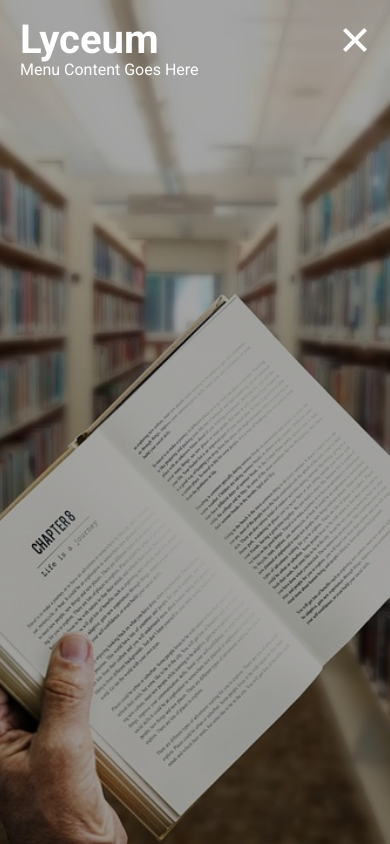
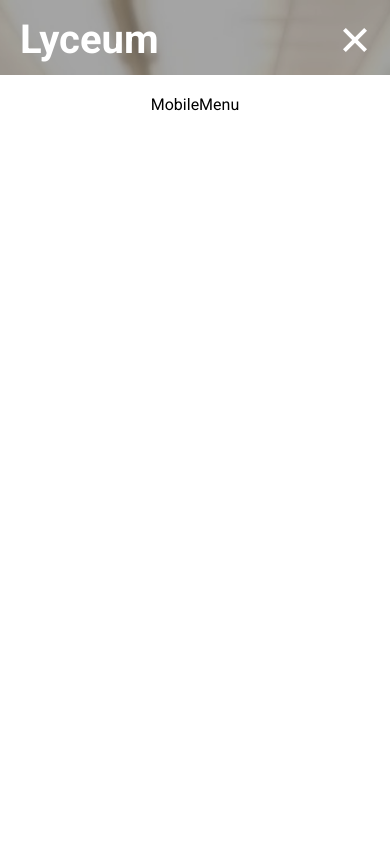
Before and after one commit to michaelpaulcuccia/lyceum, a Next.js app in the folder my-app/: page / in a window 390 px wide. Both pictures are taken after a click on the button 355 px from the left and 40 px from the top of the page. Built offline with nearby package versions, Linux system fonts and the light colour scheme.

Commit message:
adds mobile menu

```diff
--- a/my-app/components/Hero/Hamburger.tsx
+++ b/my-app/components/Hero/Hamburger.tsx
@@ -1,8 +1,6 @@
-// Hamburger.tsx
 import React from "react";
 import styled, { css } from "styled-components";
 
-// Hamburger button container
 const HamburgerButton = styled.button`
   position: relative;
   width: 30px;
@@ -17,7 +15,6 @@ const HamburgerButton = styled.button`
   z-index: 10; /* Ensures it is above other content */
 `;
 
-// Common style for the lines
 const Line = styled.span<{ isOpen: boolean }>`
   width: 100%;
   height: 4px;
--- a/my-app/components/Hero/Mobile.tsx
+++ b/my-app/components/Hero/Mobile.tsx
@@ -2,6 +2,7 @@ import React, { useState } from "react";
 import Image from "next/legacy/image";
 import styled from "styled-components";
 import Hamburger from "./Hamburger";
+import MobileMenu from "./MobileMenu";
 
 const Root = styled.div`
   position: relative;
@@ -76,8 +77,8 @@ export const Mobile: React.FC<MobileProps> = ({ image }) => {
           <h1>Lyceum</h1>
           <Hamburger isOpen={isOpen} toggle={toggleMenu} />
         </TopContainer>
-        {isOpen && <div style={{ color: "white" }}>Menu Content Goes Here</div>}
       </TextOverlay>
+      {isOpen && <MobileMenu />}
     </Root>
   );
 };
--- /dev/null
+++ b/my-app/components/Hero/MobileMenu.tsx
@@ -0,0 +1,31 @@
+import React from "react";
+import styled, { keyframes } from "styled-components";
+
+const slideUp = keyframes`
+  from {
+    transform: translateY(100%);
+    opacity: 0;
+  }
+  to {
+    transform: translateY(0);
+    opacity: 1;
+  }
+`;
+
+const SlideUpContainer = styled.div`
+  position: absolute;
+  top: 75px;
+  width: 100%;
+  height: 100%;
+  padding-top: 20px;
+  display: flex;
+  flex-direction: column;
+  align-items: center;
+  background: white;
+  animation: ${slideUp} 1s ease-out forwards;
+  z-index: 4;
+`;
+
+export default function MobileMenu() {
+  return <SlideUpContainer>MobileMenu</SlideUpContainer>;
+}
```
